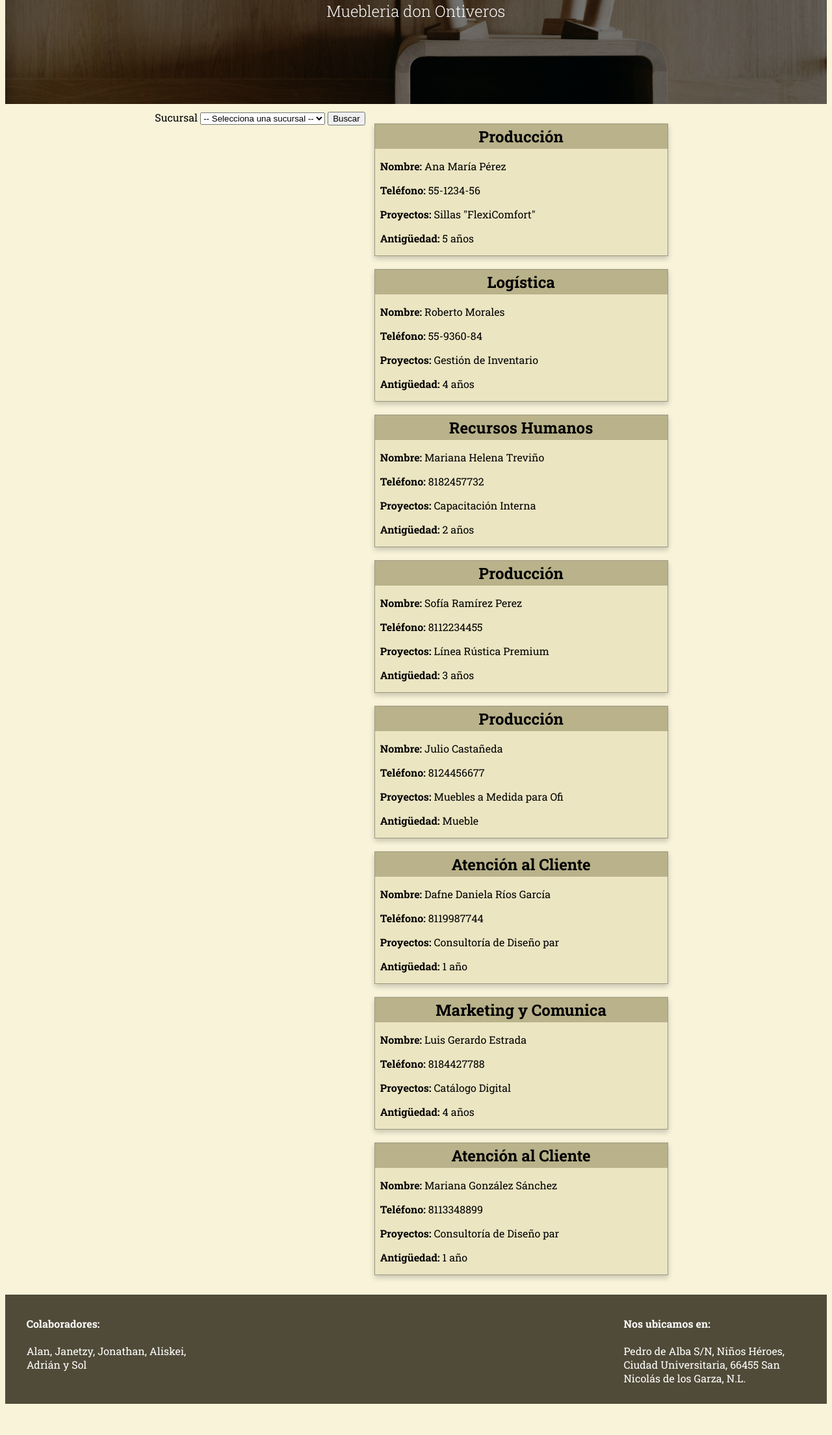
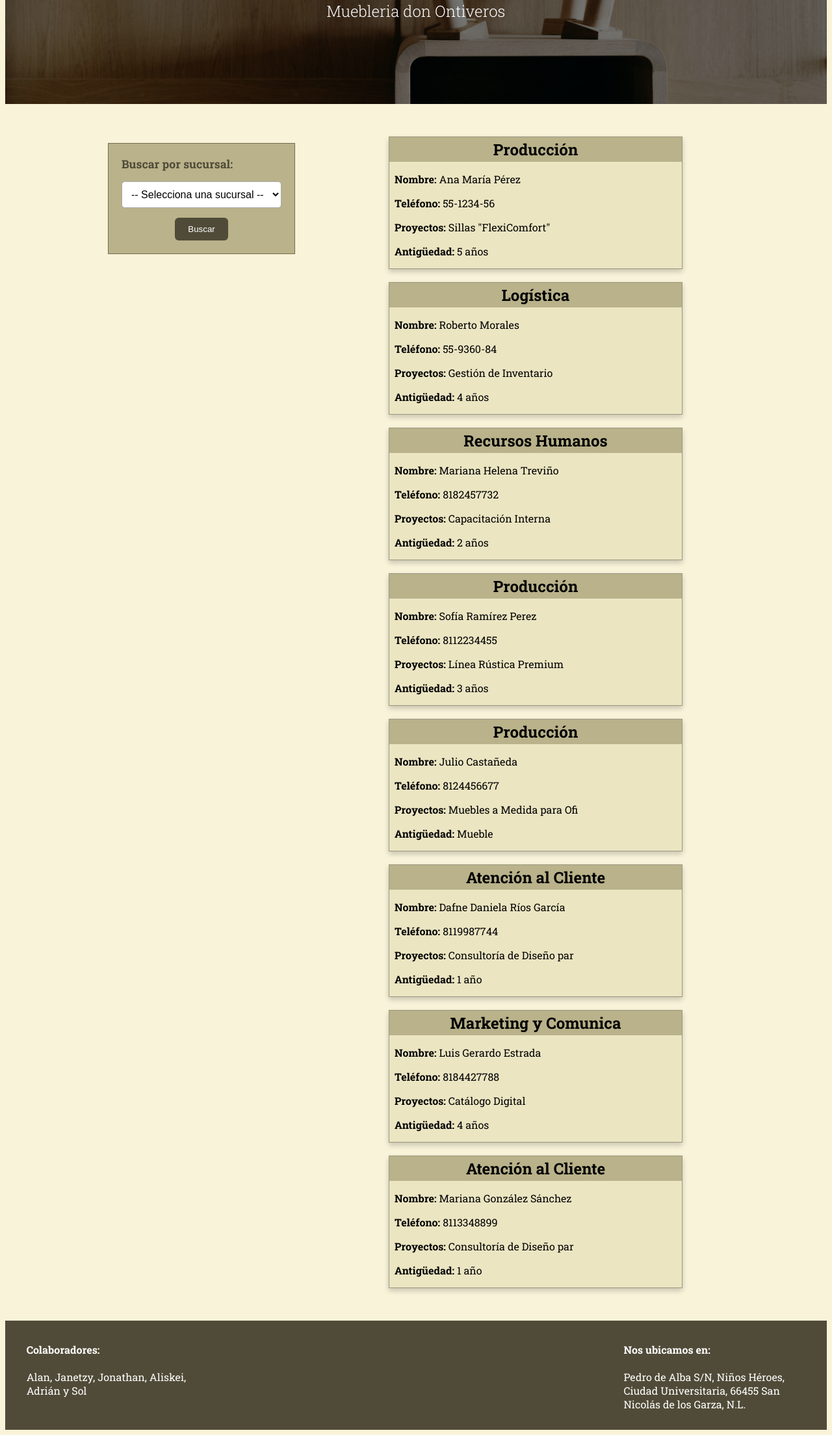
Before and after one commit to AlanCaa/PIA_FDW, a Django app: page /empleado/ in a window 1280 px wide. Shown: the part 278-2486 px from the top of the page at 65% size. Before the commit the page ends 2438 px from the top, so only its background shows below. Run offline with Django 5.2, Linux system fonts and the light colour scheme; data comes from the database, SQL or seed files in the repository; both versions use the stored data as it was after the commit.

Commit message:
Cambios en empleados, CSS y estructura

```diff
--- a/django/website_pia/website_pia/static/css/style.css
+++ b/django/website_pia/website_pia/static/css/style.css
@@ -280,7 +280,6 @@ header a:hover {
     background: #504B38;
 }
 
-
 .prueba {
     padding: 30px;
     background-color: #EBE5C2;
@@ -291,3 +290,86 @@ header a:hover {
     align-items: center;
     justify-content: space-between;
 }
+
+
+/*#boton-form {
+    font-size: 20px;
+}
+*/
+
+.formulario-sucursal {
+    background-color: #B9B28A;
+    border: 1px solid #d6cdb3;
+    border-color: #786c50;
+    padding: 20px;
+    margin: 40px;
+    margin-right: 100px;
+    max-width: 400px;
+    max-height: 200px;
+    align-content: center;
+    place-self: start;
+    order: 1;
+}
+
+.formulario-sucursal form {
+    display: flex;
+    flex-direction: column;
+    gap: 15px;
+}
+
+.formulario-sucursal label {
+    font-weight: bold;
+    font-size: 1.1rem;
+    color: #504B38;
+}
+
+.formulario-sucursal select {
+    padding: 10px;
+    font-size: 1rem;
+    border-radius: 5px;
+    border: 1px solid #aaa;
+    background-color: #fff;
+}
+
+.formulario-sucursal button {
+    padding: 10px 20px;
+    background-color: #504B38;
+    color: white;
+    border: none;
+    border-radius: 6px;
+    cursor: pointer;
+    transition: background-color 0.3s;
+    align-self: center;
+}
+
+.formulario-sucursal button:hover {
+    background-color: #786c50;
+}
+
+.nombre-sucursal {
+    text-align: center;
+    margin: 0 30px;
+    align-self: start;
+    order: 3;
+}
+
+.nombre-sucursal h2 {
+    color: #3e3e3e;
+    font-size: 2.2rem;
+    border-bottom: 5px solid #b9b28a;
+    padding-bottom: 5px;
+}
+
+.tarjetas-empleados {
+    margin: 10px;
+    order: 2;
+}
+
+#contenedor-empleados {
+    display: flex;
+    flex-direction:row;
+    flex-wrap: wrap;
+    align-items: center;
+    gap: 20px;
+    padding: 10px;
+}
--- a/django/website_pia/website_pia/templates/empleado.html
+++ b/django/website_pia/website_pia/templates/empleado.html
@@ -27,10 +27,10 @@
             </div>
         </section>
 
-        <section class="contenedor">
-            <form method="get">
-                <article>
-                    <label for="sucursal">Sucursal</label>
+        <section id="contenedor-empleados" class="contenedor">
+            <article class="formulario-sucursal">
+                <form method="get">
+                    <label for="sucursal">Buscar por sucursal:</label>
                     <select name="sucursal" id="sucursal">
                         <option value="">-- Selecciona una sucursal --</option>
                         {% for s in sucursales %}
@@ -41,19 +41,19 @@
                             </option>
                         {% endfor %}
                     </select>
-                    <button type="submit">Buscar</button>
-                </article>
-            </form>
+                    <button id="boton-form" type="submit">Buscar</button>
+                </form>
+            </article>
 
-            <artcle>
+            <article class="nombre-sucursal">
                 {% for s in sucursales %}
                     {% if s.id == sucursal_seleccionada %}
                         <h2>{{ s.descripcion }}</h2>
                     {% endif %}
                 {% endfor %}
-            </artcle>
+            </article>
 
-            <article class="resultados">
+            <article class="tarjetas-empleados">
                 {% if empleado %}
                     {% for e in empleado %}
                         <article class="tarjetas">
@@ -67,7 +67,9 @@
                         </article>
                     {% endfor %}
                 {% else %}
-                    <p>No hay empleados registrados.</p>
+                        <h2>No hay empleados registrados</h2>
+                        <p>En este momento contamos con vacantes nuestra sucursal.</p>
+                        <p>Dirijete a la sección de contacto para una mejor comunicacion e información</p>
                 {% endif %}
             </article>
         </section>
```
Also changed, not shown: django/website_pia/db.sqlite3.
